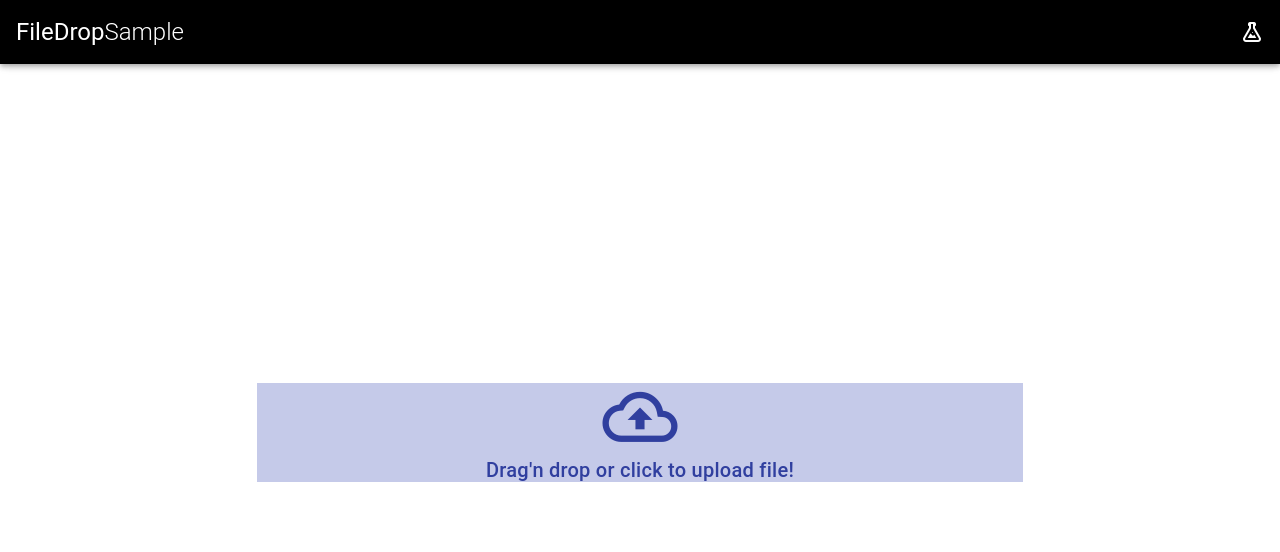
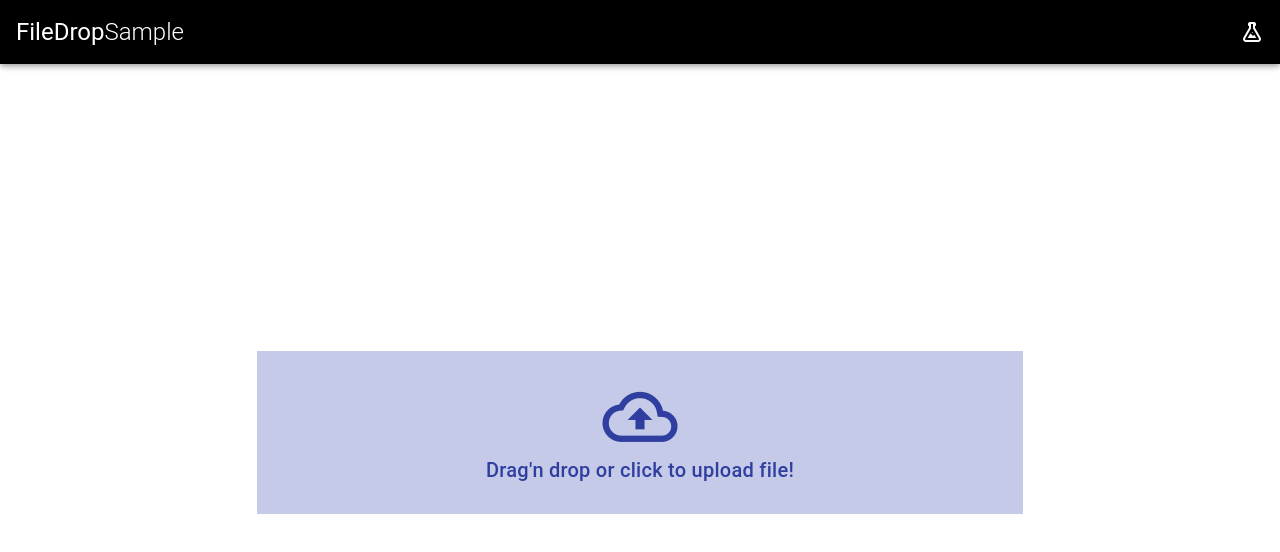
Before and after one commit to xdoo/vuetify_filedrop_sample, a Vue app: page / in a window 1280 px wide. Shown: the top 552 px of the page. Built offline with nearby package versions, Linux system fonts and the light colour scheme; a small style sheet from the web is missing.

Commit message:
Add some margine

```diff
--- a/src/components/FileDrop.vue
+++ b/src/components/FileDrop.vue
@@ -15,7 +15,7 @@
       @click.prevent="$refs.upload.click()"
       @keypress.enter.prevent="$refs.upload.click()"
     >
-      <v-row justify="center" class="mx-5">
+      <v-row justify="center" class="mx-5 mt-5">
         <v-icon
           v-if="!dragover"
           color="indigo darken-2"
@@ -29,7 +29,7 @@
         >mdi-book-plus
         </v-icon>
       </v-row>
-      <v-row justify="center" class="mx-5">
+      <v-row justify="center" class="mx-5 mb-5">
         <span class="title indigo--text text--darken-2">Drag'n drop or click to upload file!</span>
       </v-row>
     </v-sheet>
```
